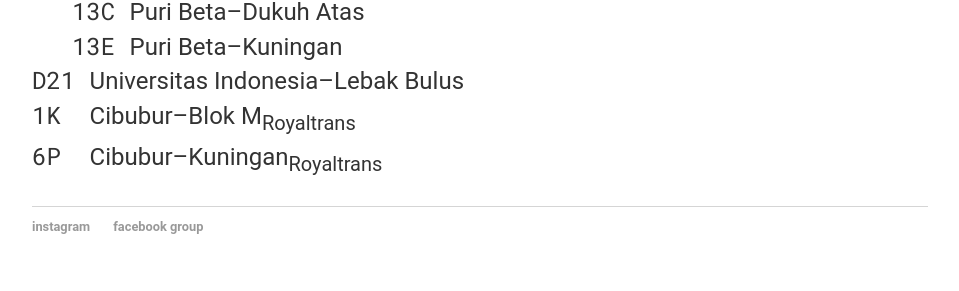
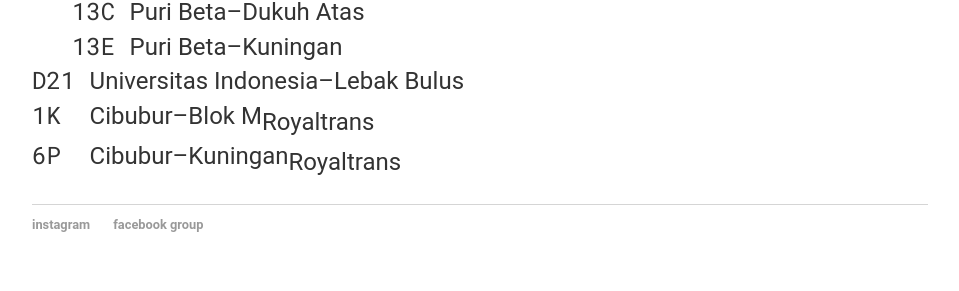
Before and after one commit to jepbusway/InfoPerjalanan2, a Jekyll site: the page built from index.html, in a window 1280 px wide. Shown: the part 2004-2295 px from the top of the page, without its empty margins (160-1119 px from the left). Built offline with Jekyll 4.4.1, drawn with Linux system fonts in a browser that asks for light colours.

Commit message:
Update main.css

```diff
--- a/css/main.css
+++ b/css/main.css
@@ -45,3 +45,6 @@ ul.posts li {
 nor {
     font-family:"Roboto Mono";
 }
+sub {
+    font-size: 1em;
+}
```
